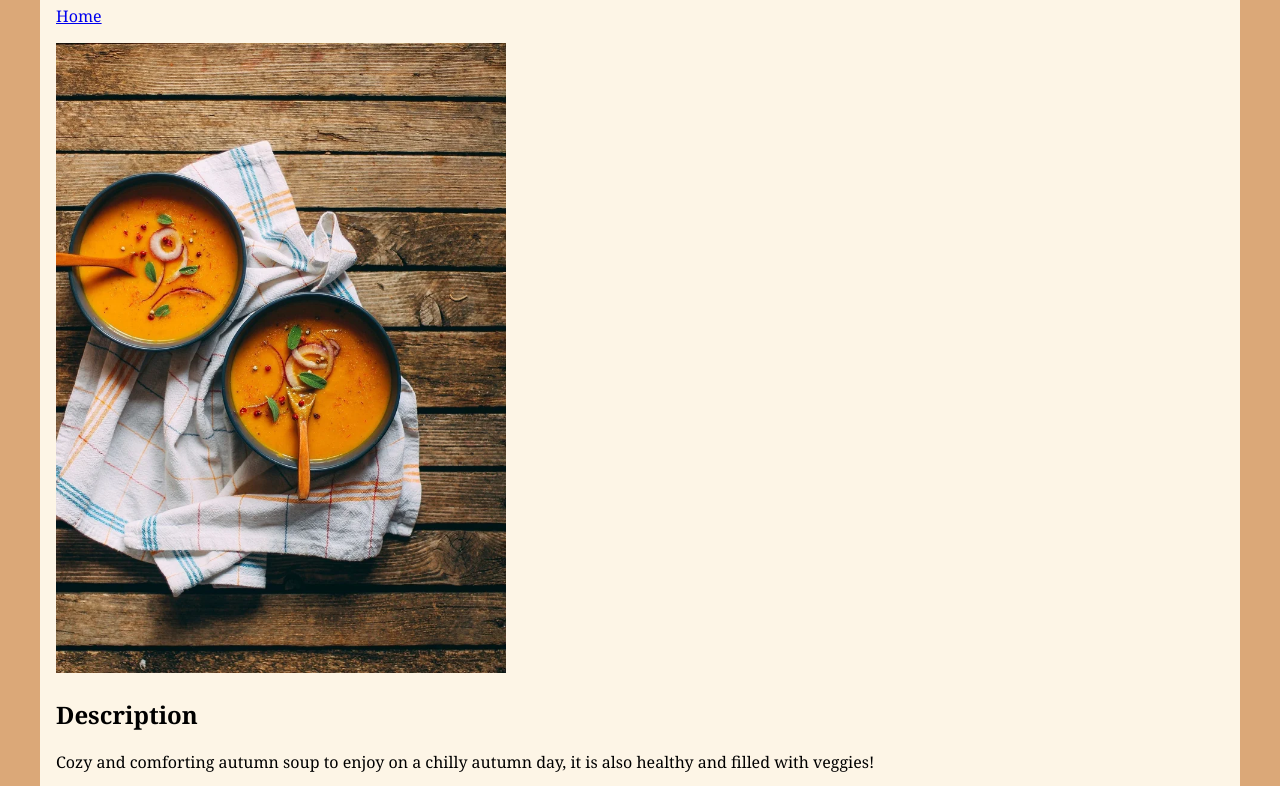
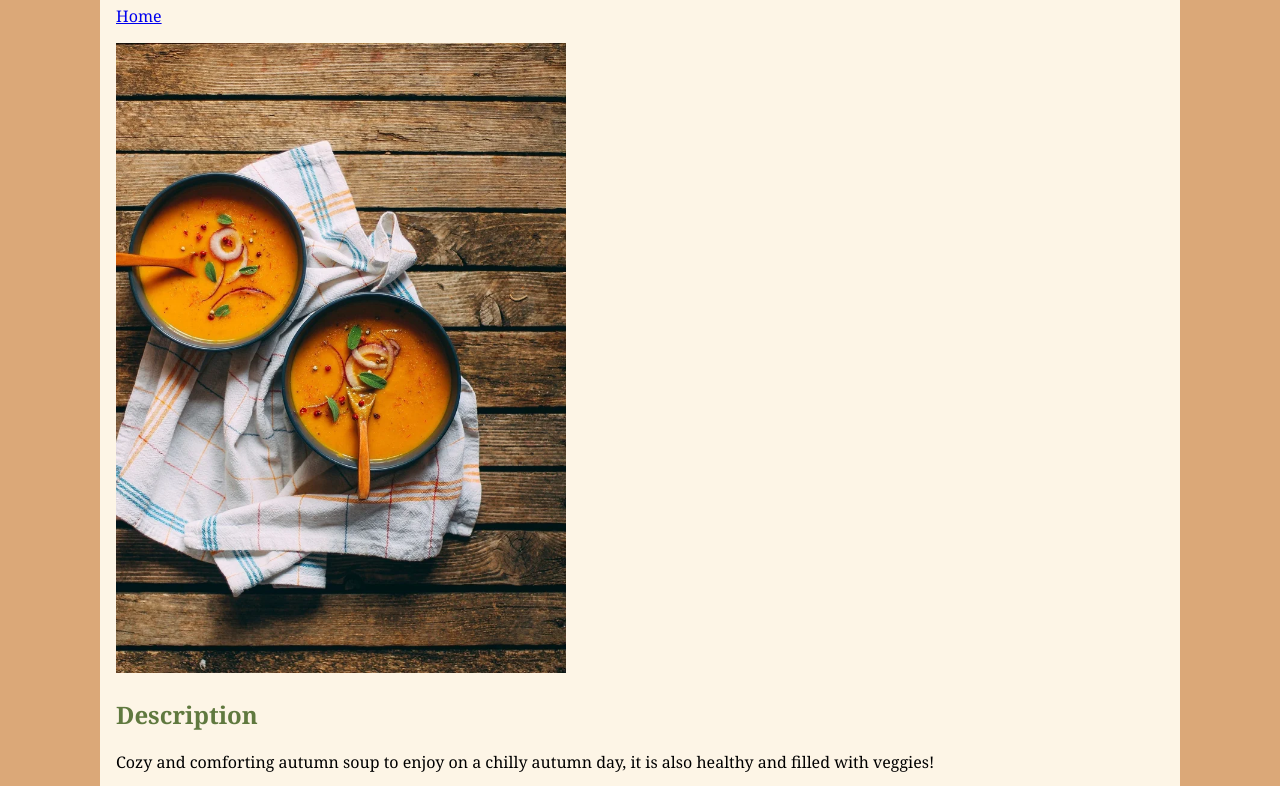
Before and after one commit to paulabondoc/odin-recipes, a plain HTML site: page recipes/autumn-soup.html in a window 1280 px wide. Shown: the part 79-865 px from the top of the page. Drawn offline with Linux system fonts and the light colour scheme.

Commit message:
Change recipes content width and heading colors
Made the width narrower for a more comfortable viewing experience
and changed the heading colors to make it match the home page.

```diff
--- a/styles.css
+++ b/styles.css
@@ -31,16 +31,19 @@ body.homepage {
 
 .recipe-content {
     padding: 8px 16px;
-    max-width: 1200px;
+    max-width: 1080px;
 }
 
 img {
     height: auto;
 }
 
+h1, h2 {
+    color: #60793f;
+}
+
 .homepage-title {
     text-align: center;
-    color: #60793f;
 }
 
 /* Recipe titles */
```
